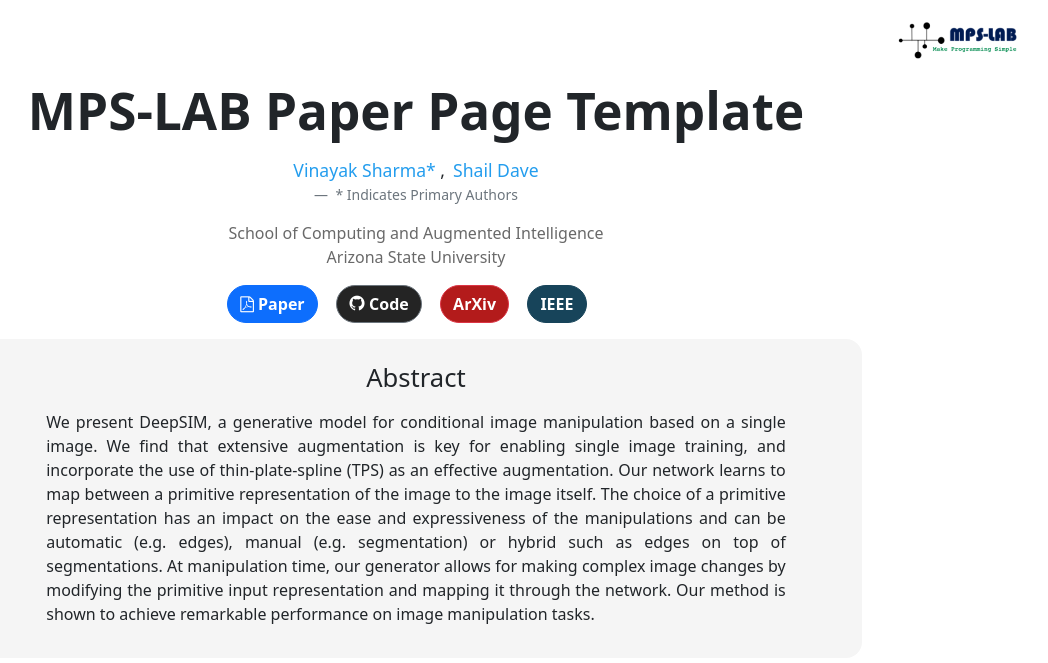
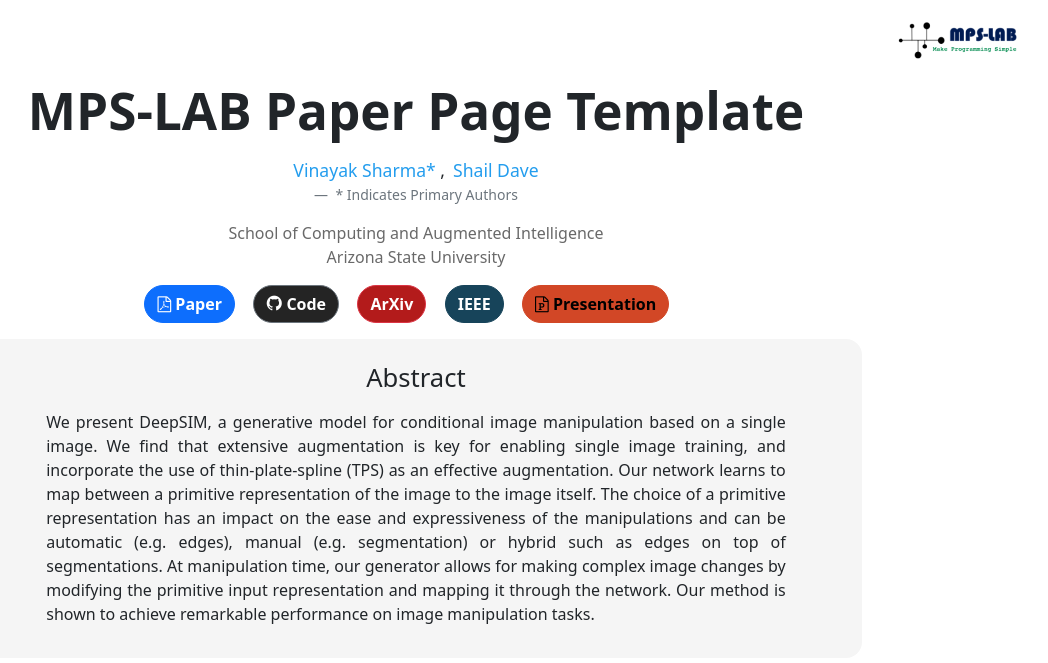
Before and after one commit to MPSLab-ASU/QPMeL, a Jekyll site: the page built from index.html, in a window 1280 px wide and 900 px high, cut to the strip 0-666 px from the top of the window. Shown: the top 663 px of the strip, without its empty margins (224-1272 px from the left). Built offline with Jekyll 4.4.1, drawn with Linux system fonts in a browser that asks for light colours; formulas are drawn with MathJax 3; a style sheet for code colours, icons or effects is not loaded.

Commit message:
Add PPT presentation button to project page
Co-authored-by: vinayak19th <31789203+vinayak19th@users.noreply.github.com>

```diff
--- a/_config.yml
+++ b/_config.yml
@@ -13,6 +13,7 @@ paper_pdf: https://dl.acm.org/doi/pdf/10.1145/3358198
 code: https://github.com/MPSLab-ASU/Project_Page_Template
 arXiv : https://arxiv.org/abs/1512.01274
 IEEE: https://ieeexplore.ieee.org/document/9187262
+presentation: assets/presentation.pptx
 # Additional icon links
 
 favicon: assets/images/MPS_Lab.ico
--- a/index.html
+++ b/index.html
@@ -52,6 +52,11 @@ title: Home
             {%- if site.IEEE -%}
                 <li><a role="button" href="{{site.IEEE}}" class="btn btn-primary rounded-pill" style="border-color: #17445A;background-color: #17445A">
                     <i class="ai ai-ieee-square"></i> <b> IEEE </b>
+                </a> &nbsp; &nbsp; </li>
+            {%- endif -%}
+            {%- if site.presentation -%}
+                <li><a role="button" href="{{site.presentation}}" class="btn btn-warning rounded-pill" style="border-color: #D24726;background-color: #D24726">
+                    <i class="fa fa-file-powerpoint-o"></i> <b> Presentation</b>
                 </a> &nbsp; &nbsp; </li>
             {%- endif -%}
         </ul>
```
Also changed, not shown: 1 other file.
